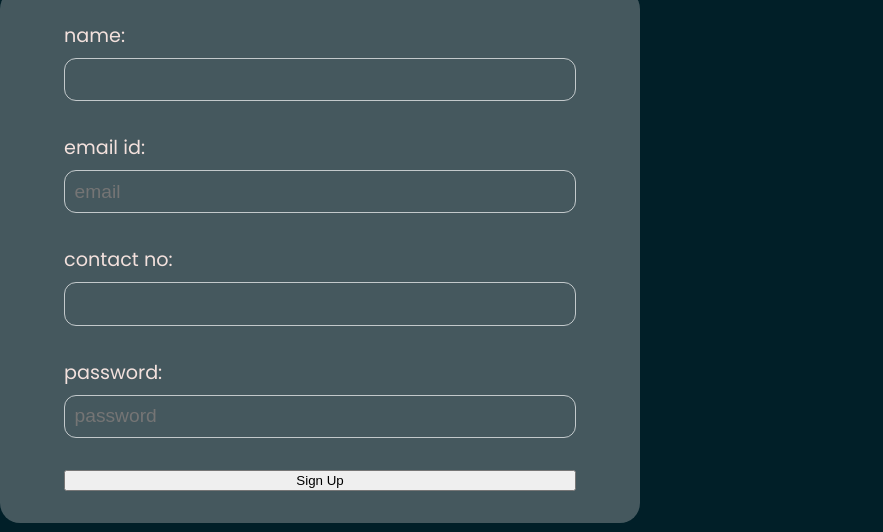
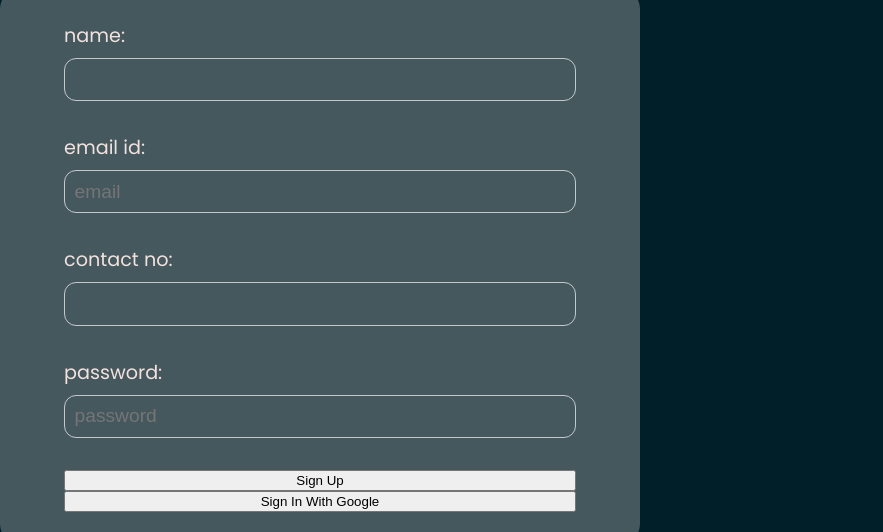
Before and after one commit to devika-vinay/ITT-Project, a plain HTML site: page signup.html in a window 1280 px wide. Shown: the part 151-683 px from the top of the page, without its empty margins (0-883 px from the left). Drawn offline with Linux system fonts and the light colour scheme.

Commit message:
Added Google sign in button and functionality

```diff
--- a/signup.html
+++ b/signup.html
@@ -48,6 +48,7 @@
 			</div>
 			<div class="input-group">
 				<button type="submit" onclick="userSignUp()" id="signUp"> Sign Up </button>
+				<button type="button" onclick="googleSignIn()" id="google"> Sign In With Google </button>
 			</div>
 		</form>
 	</section>
```
